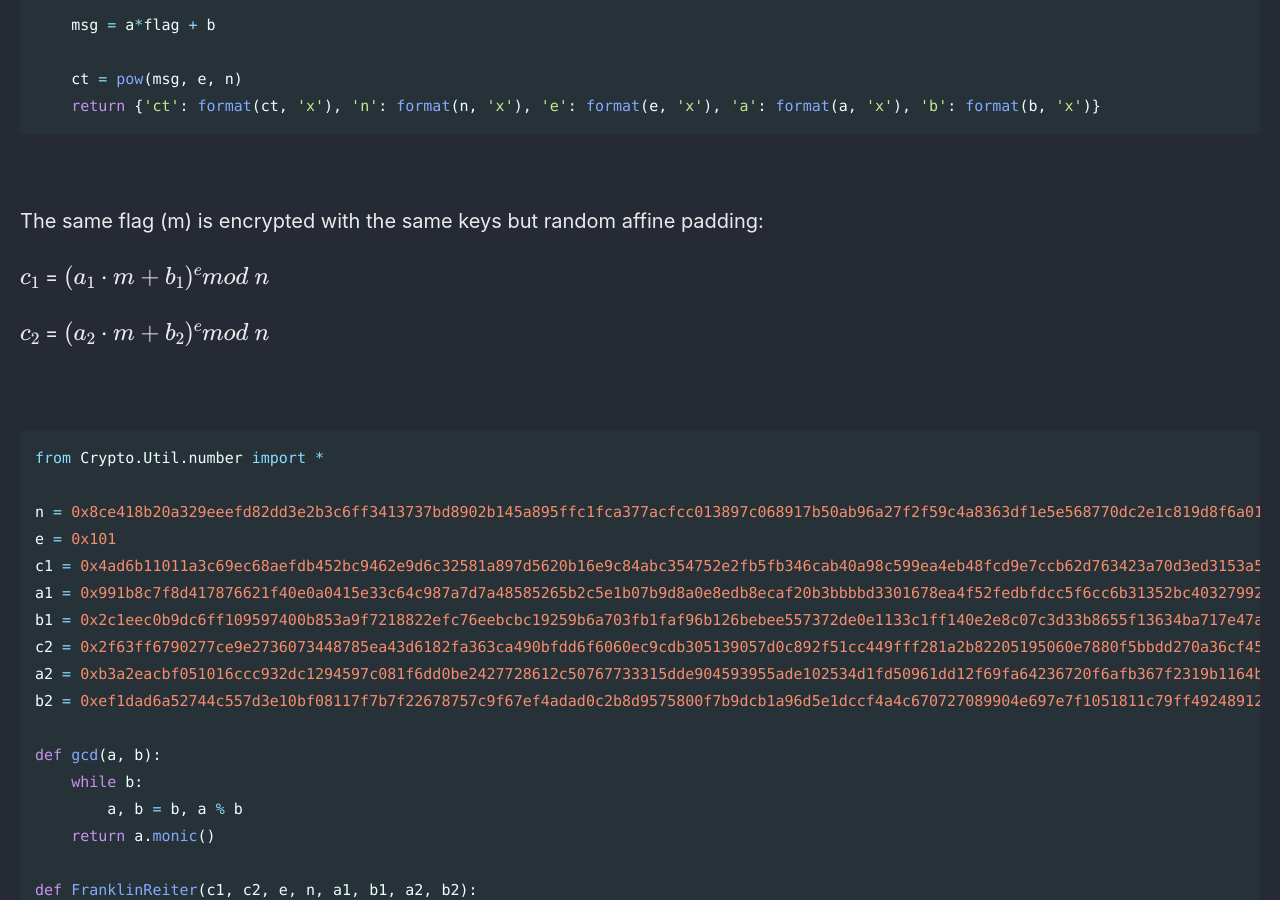
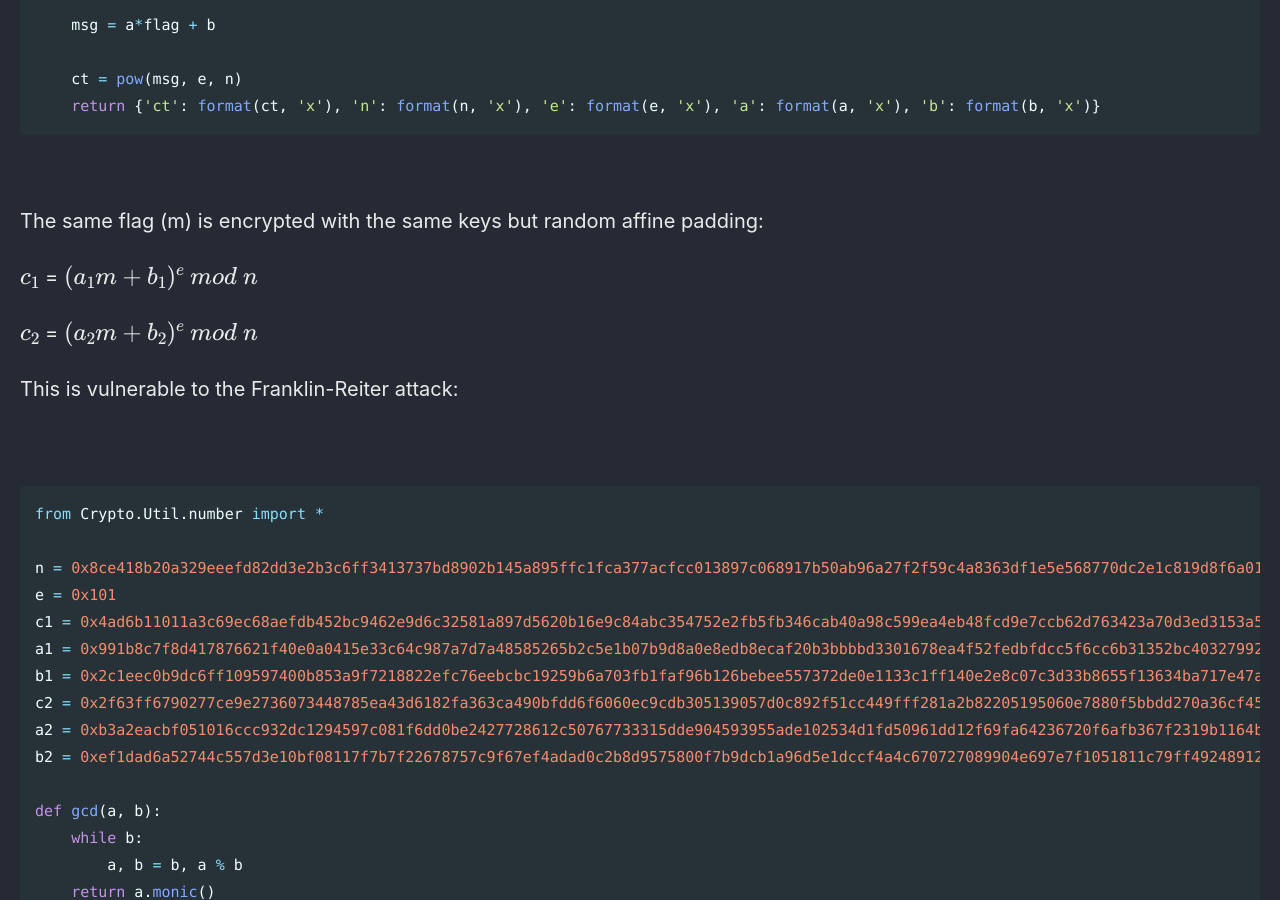
Before and after one commit to Connor-McCartney/Connor-McCartney.github.io, a Jekyll site: the page built from _pages/cryptography/rsa/one-step-closer-HTB-cyber-apocalypse-CTF-2022.md, in a window 1280 px wide and 900 px high, scrolled down 692 px. Built offline with Jekyll 4.4.1, drawn with Linux system fonts in a browser that asks for light colours; cached includes are drawn as plain includes.

Commit message:
Update one-step-closer-HTB-cyber-apocalypse-CTF-2022.md

```diff
--- a/_pages/cryptography/rsa/one-step-closer-HTB-cyber-apocalypse-CTF-2022.md
+++ b/_pages/cryptography/rsa/one-step-closer-HTB-cyber-apocalypse-CTF-2022.md
@@ -34,9 +34,11 @@ def encrypt_flag():
 
 The same flag (m) is encrypted with the same keys but random affine padding:
 
-$$c_1$$ = $$(a_1 \cdot m + b_1)^e mod \ n$$
+$$c_1$$ = $$(a_1 m + b_1)^e \ mod \ n$$
 
-$$c_2$$ = $$(a_2 \cdot m + b_2)^e mod \ n$$
+$$c_2$$ = $$(a_2 m + b_2)^e \ mod \ n$$
+
+This is vulnerable to the Franklin-Reiter attack:
 
 <br>
 
```
